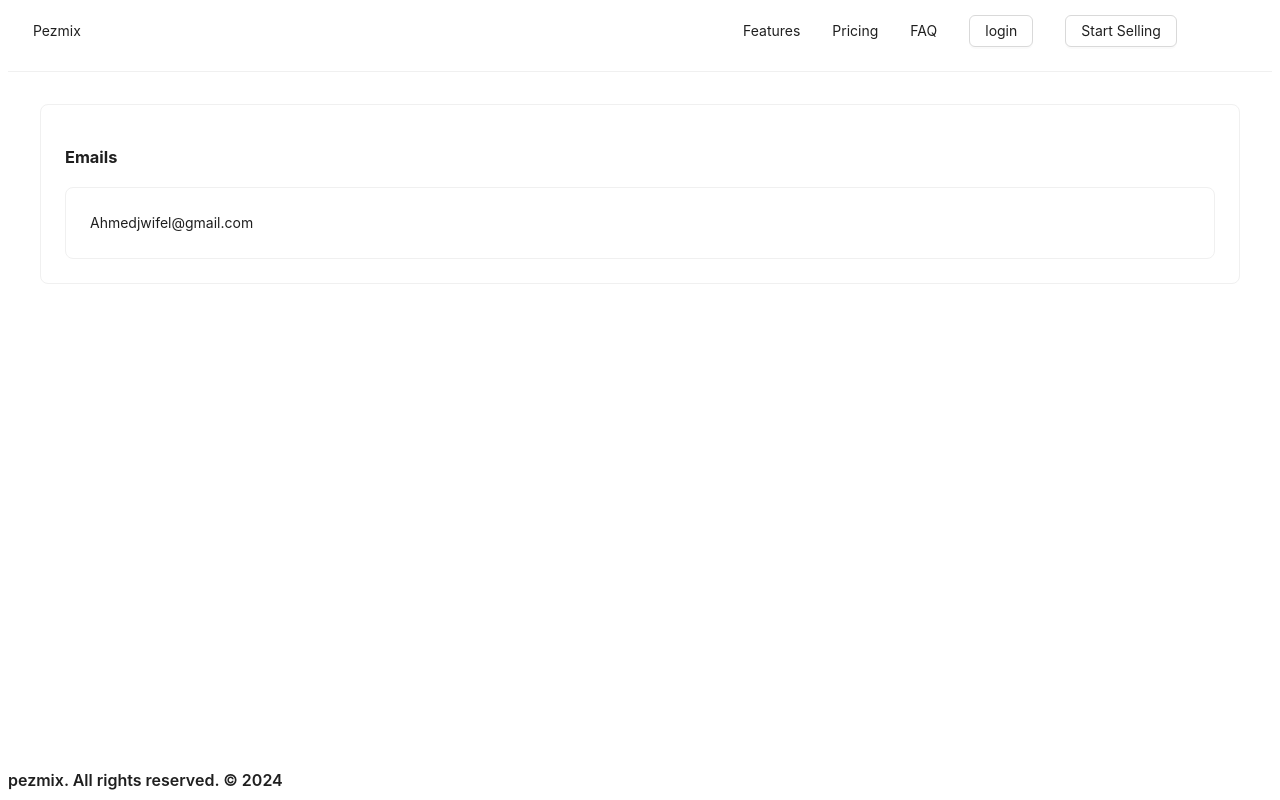
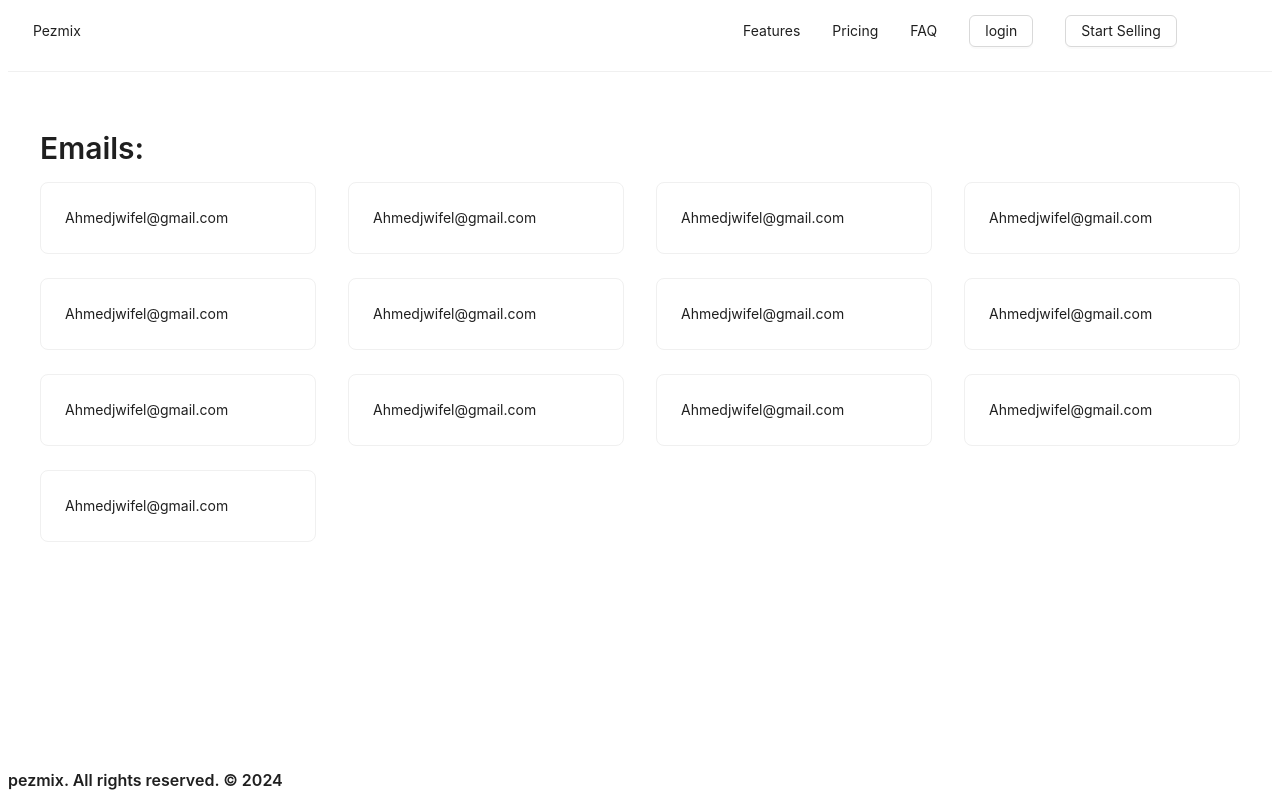
Before and after one commit to ahmedjw/pezmix-Task, a React (Create React App) app in the folder clientCode/: page /service/emails in a window 1280 px wide. Built offline with nearby package versions, Linux system fonts and the light colour scheme.

Commit message:
create a grid for the cards

```diff
--- a/clientCode/src/App.tsx
+++ b/clientCode/src/App.tsx
@@ -37,7 +37,25 @@ const App: React.FC = () => {
               />
               <Route
                 path="emails"
-                element={<EmainContainer emails={["Ahmedjwifel@gmail.com"]} />}
+                element={
+                  <EmainContainer
+                    emails={[
+                      "Ahmedjwifel@gmail.com",
+                      "Ahmedjwifel@gmail.com",
+                      "Ahmedjwifel@gmail.com",
+                      "Ahmedjwifel@gmail.com",
+                      "Ahmedjwifel@gmail.com",
+                      "Ahmedjwifel@gmail.com",
+                      "Ahmedjwifel@gmail.com",
+                      "Ahmedjwifel@gmail.com",
+                      "Ahmedjwifel@gmail.com",
+                      "Ahmedjwifel@gmail.com",
+                      "Ahmedjwifel@gmail.com",
+                      "Ahmedjwifel@gmail.com",
+                      "Ahmedjwifel@gmail.com",
+                    ]}
+                  />
+                }
               />
               <Route path="emailsend/" element={<EmailSendService />} />
             </Route>
--- a/clientCode/src/components/EmailContainer/index.tsx
+++ b/clientCode/src/components/EmailContainer/index.tsx
@@ -1,18 +1,22 @@
 import React from "react";
 import { EmailsContainerProps } from "./interfaces";
-import { Card, Typography } from "antd";
+import { Card, Col, Row, Typography } from "antd";
 
+const { Title } = Typography;
 const EmainContainer: React.FC<EmailsContainerProps> = ({ emails }) => {
   return (
-    <Card>
-      <h3>Emails </h3>
-      {emails.map((email) => (
-        <Card>
-
-          <Typography>{email}</Typography>
-        </Card>
-      ))}
-    </Card>
+    <>
+      <Title level={2}>Emails:</Title>
+      <Row gutter={[32, 24]}>
+        {emails.map((email) => (
+          <Col span={6}>
+            <Card>
+              <Typography>{email}</Typography>
+            </Card>
+          </Col>
+        ))}
+      </Row>
+    </>
   );
 };
 
```
